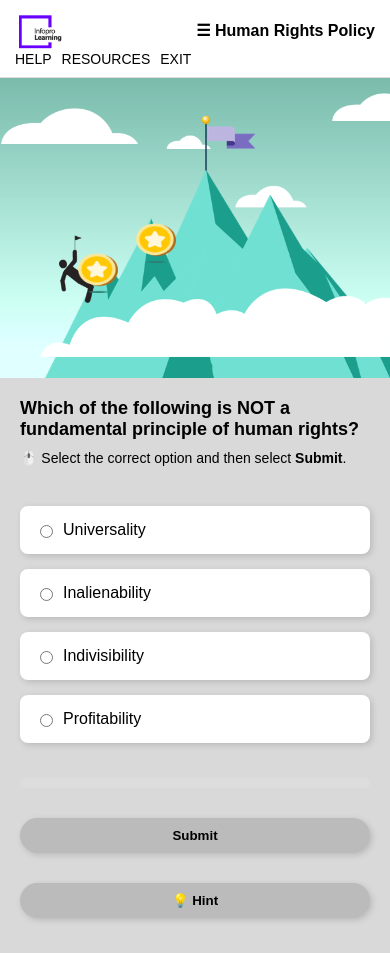
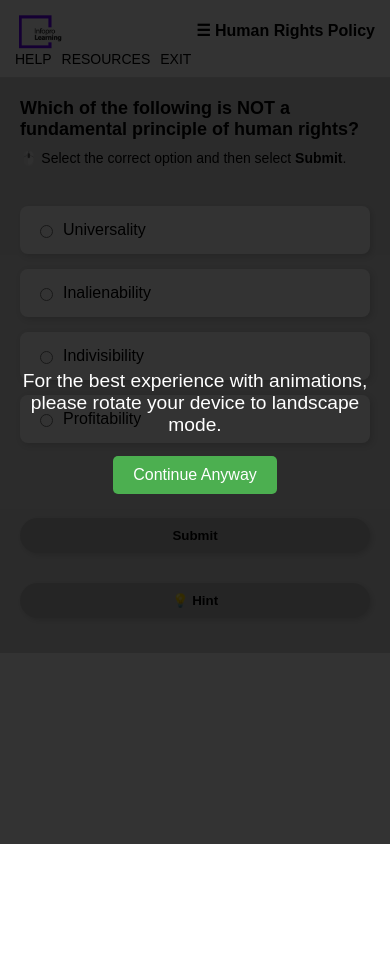
Before and after one commit to keerthi1605/Project-Quiz, a website: page sample3.html in a window 390 px wide. After the commit the page ends 862 px from the top, so only its background shows below. Drawn offline with Linux system fonts and the light colour scheme.

Commit message:
Update sample3.html

```diff
--- a/sample3.html
+++ b/sample3.html
@@ -225,14 +225,58 @@
       animation: coinJump 1s cubic-bezier(0.25, 0.1, 0.25, 1);
     }
 
+    /* Portrait warning styles */
+    .portrait-warning {
+      display: none;
+      position: fixed;
+      top: 0;
+      left: 0;
+      width: 100%;
+      height: 100%;
+      background-color: rgba(0,0,0,0.8);
+      color: white;
+      z-index: 1000;
+      flex-direction: column;
+      justify-content: center;
+      align-items: center;
+      text-align: center;
+      padding: 20px;
+    }
+
+    .portrait-warning p {
+      font-size: 1.2rem;
+      margin-bottom: 20px;
+    }
+
+    .portrait-warning button {
+      background-color: #4CAF50;
+      color: white;
+      border: none;
+      padding: 10px 20px;
+      border-radius: 5px;
+      font-size: 1rem;
+      cursor: pointer;
+    }
+
     @media (max-width: 768px) and (orientation: portrait) {
+      .portrait-warning {
+        display: flex;
+      }
+
+      .right-panel {
+        display: none;
+      }
+
+      .left-panel {
+        width: 100%;
+      }
+
       .main {
         flex-direction: column;
         height: auto;
       }
 
       .left-panel {
-        width: 100%;
         padding: 20px;
         order: 2;
         min-height: 60vh;
@@ -255,7 +299,7 @@
 
       .stickman {
         left: 15% !important;
-        bottom: 20% !important;
+        bottom: 15% !important;
         width: 12%;
         max-width: 50px;
       }
@@ -298,7 +342,7 @@
 
       .stickman {
         width: 15%;
-        bottom: 25% !important;
+        bottom: 20% !important;
       }
 
       .coin {
@@ -322,6 +366,11 @@
   </style>
 </head>
 <body>
+  <!-- Portrait Mode Warning -->
+  <div class="portrait-warning" id="portraitWarning">
+    <p>For the best experience with animations, please rotate your device to landscape mode.</p>
+    <button id="continueAnyway">Continue Anyway</button>
+  </div>
 
   <div class="header">
     <div class="logo">
@@ -370,6 +419,8 @@
     const questionElement = document.getElementById('question');
     const optionsElement = document.getElementById('options');
     const progressBar = document.getElementById('progress-bar');
+    const portraitWarning = document.getElementById('portraitWarning');
+    const continueAnywayBtn = document.getElementById('continueAnyway');
 
     const questions = [
       {
@@ -437,6 +488,16 @@
       stickman.src = "stickman.png";
     }
 
+    function checkOrientation() {
+      if (isMobilePortrait()) {
+        portraitWarning.style.display = 'flex';
+        document.querySelector('.right-panel').style.display = 'none';
+      } else {
+        portraitWarning.style.display = 'none';
+        document.querySelector('.right-panel').style.display = 'block';
+      }
+    }
+
     coins.forEach(coin => {
       coin.addEventListener('click', () => coin.classList.add('jump-rotate'));
       coin.addEventListener('animationend', () => coin.classList.remove('jump-rotate'));
@@ -467,14 +528,12 @@
           const move = movements[currentQuestion];
 
           if (isMobilePortrait()) {
-            // Use percentage-based movement for mobile portrait
-            const currentLeft = parseFloat(stickman.style.left);
-            const currentBottom = parseFloat(stickman.style.bottom);
+            const currentLeft = parseFloat(stickman.style.left || '15');
+            const currentBottom = parseFloat(stickman.style.bottom || '15');
 
             stickman.style.left = `${currentLeft + move.x}%`;
             stickman.style.bottom = `${currentBottom + move.y}%`;
           } else {
-            // Use pixel-based movement for desktop/landscape
             const currentLeft = parseFloat(getComputedStyle(stickman).left);
             const currentBottom = parseFloat(getComputedStyle(stickman).bottom);
 
@@ -516,30 +575,25 @@
       hintBox.innerText = questions[currentQuestion].hint;
     });
 
-    // Initialize positions
-    function initializePositions() {
+    continueAnywayBtn.addEventListener('click', () => {
+      portraitWarning.style.display = 'none';
+      document.querySelector('.right-panel').style.display = 'block';
+    });
+
+    window.addEventListener('load', () => {
+      checkOrientation();
       if (isMobilePortrait()) {
         stickman.style.left = '15%';
         stickman.style.bottom = '20%';
-        document.querySelector('.coin1').style.top = '55%';
-        document.querySelector('.coin1').style.left = '40%';
-        document.querySelector('.coin2').style.top = '65%';
-        document.querySelector('.coin2').style.left = '25%';
       } else {
         stickman.style.left = '10%';
         stickman.style.bottom = '10%';
       }
-    }
-
-    window.addEventListener('load', () => {
-      initializePositions();
       loadQuestion();
     });
 
     window.addEventListener('resize', () => {
-      if (isMobilePortrait() !== (window.innerWidth <= 768 && window.matchMedia("(orientation: portrait)").matches)) {
-        location.reload();
-      }
+      checkOrientation();
     });
   </script>
 </body>
```
